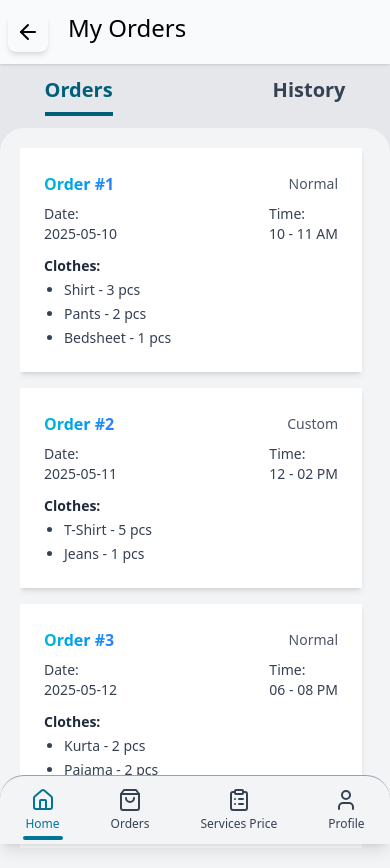
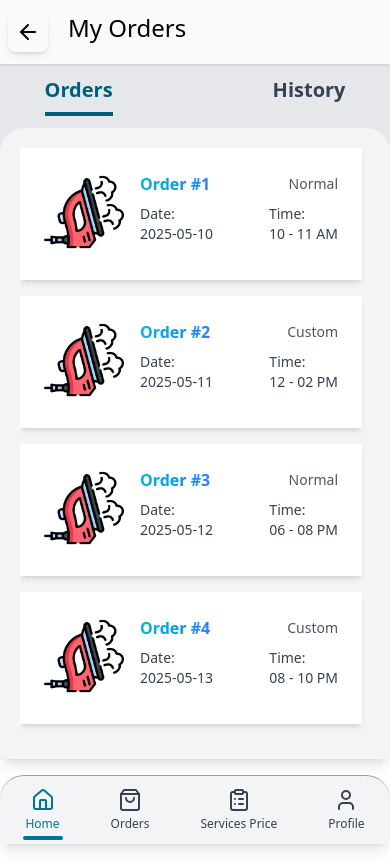
Before and after one commit to Sandb786/Laundry_project_User_Pannel_Frontend, a React (Vite) app: page /myorders in a window 390 px wide. After the commit the page ends 844 px from the top, so only its background shows below. Built offline with nearby package versions, Linux system fonts and the light colour scheme.

Commit message:
Test The mobile screen .

```diff
--- a/src/Show_orders/Order_list/Orders/Show_myOrders.jsx
+++ b/src/Show_orders/Order_list/Orders/Show_myOrders.jsx
@@ -1,16 +1,23 @@
 import { Card, CardBody, Typography } from "@material-tailwind/react";
 
 export default function Show_myOrders({ orders }) {
-  console.log("Show my: ", orders);
-
   return (
-    <div className="overflow-y-auto space-y-4 pr-2 max-h-[700px]">
+    <div className="overflow-y-auto space-y-4 pr-2 max-h-[70vh] sm:max-h-[600px]">
       {orders.map((order, index) => (
         <Card
           key={index}
           className="shadow-md hover:shadow-lg transition-shadow duration-300"
         >
-          <CardBody>
+          <CardBody className="flex gap-4">
+            {/* Image */}
+            <img
+              src="/Color_Laundry/Steam_press.png"
+              alt="service"
+              className="w-20 h-20 rounded-lg object-cover"
+            />
+
+            {/* Details */}
+            <div className="flex-1">
               <div className="flex justify-between items-center mb-2">
                 <Typography
                   variant="h6"
@@ -41,7 +48,7 @@ export default function Show_myOrders({ orders }) {
                 </div>
               </div>
 
-            <div>
+              {/* <div>
                 <Typography
                   variant="small"
                   className="font-semibold text-gray-800 mb-1"
@@ -55,6 +62,7 @@ export default function Show_myOrders({ orders }) {
                     </li>
                   ))}
                 </ul>
+              </div> */}
             </div>
           </CardBody>
         </Card>
@@ -62,3 +70,4 @@ export default function Show_myOrders({ orders }) {
     </div>
   );
 }
+8
```
Lines whose indentation alone changed are shown as unchanged.
